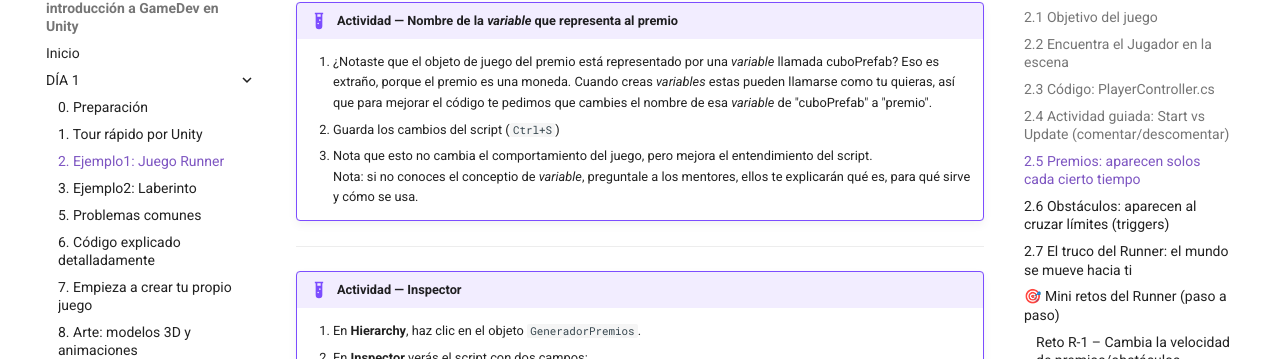
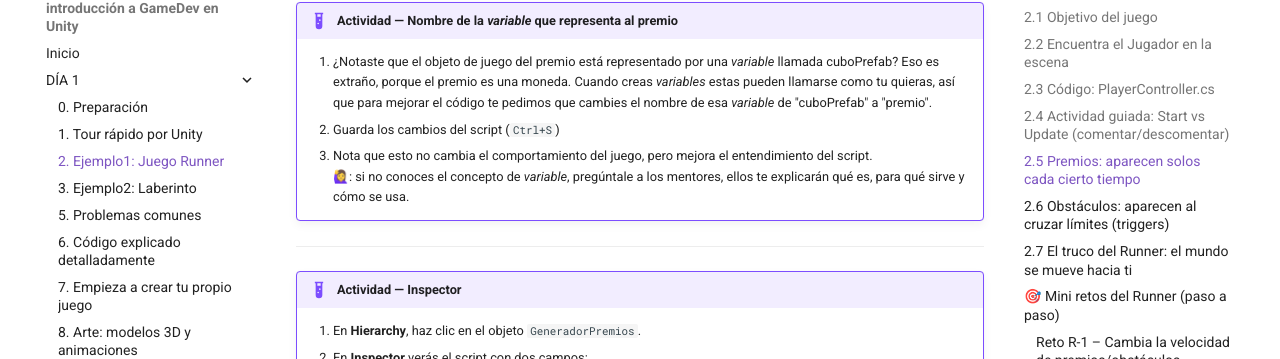
Before and after one commit to VivianGomez/EjemplosPrincipiantesUnity, an MkDocs documentation site: the page built from docs/02-runner.md, in a window 1280 px wide and 900 px high, scrolled down 3991 px. Shown: the part 91-450 px from the top of the window. Built offline with MkDocs 1.6.1 and Material for MkDocs 9.7.7, drawn with Linux system fonts in a browser that asks for light colours; comment, search, counter and statistics services are not loaded.

```diff
--- a/docs/02-runner.md
+++ b/docs/02-runner.md
@@ -194,7 +194,7 @@ public class GeneradorPremios : MonoBehaviour
     1. ¿Notaste que el objeto de juego del premio está representado por una _variable_ llamada cuboPrefab? Eso es extraño, porque el premio es una moneda. Cuando creas _variables_ estas pueden llamarse como tu quieras, así que para mejorar el código te pedimos que cambies el nombre de esa _variable_ de "cuboPrefab" a "premio".
     2. Guarda los cambios del script (`Ctrl+S`)
     3. Nota que esto no cambia el comportamiento del juego, pero mejora el entendimiento del script.<br>
-    Nota: si no conoces el conceptio de _variable_, preguntale a los mentores, ellos te explicarán qué es, para qué sirve y cómo se usa.
+    🙋‍♀️: si no conoces el concepto de _variable_, pregúntale a los mentores, ellos te explicarán qué es, para qué sirve y cómo se usa.
 ---
 
 !!! example "Actividad — Inspector"
```
Also changed, not shown: docs/03-laberinto.md (+1 -1 lines).
